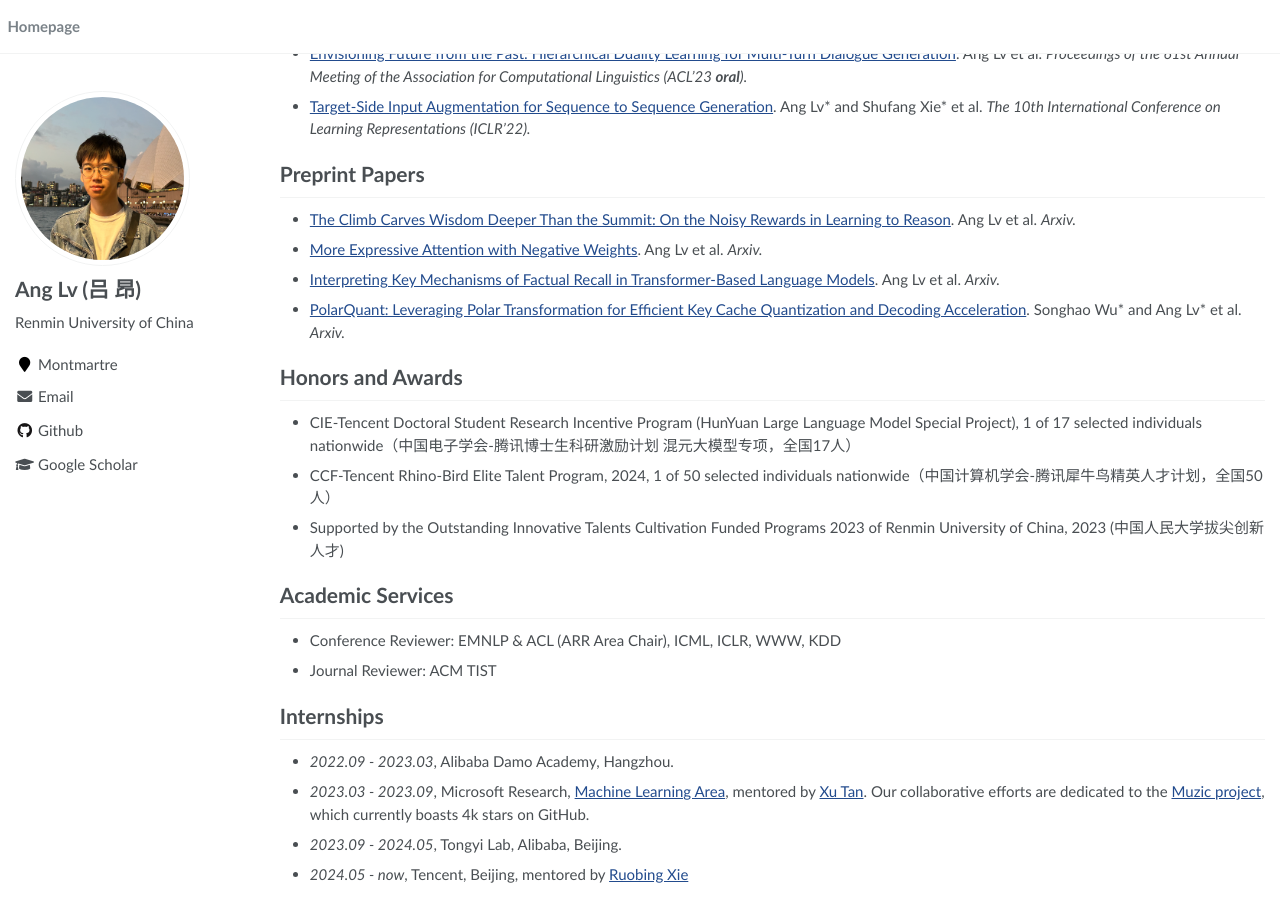
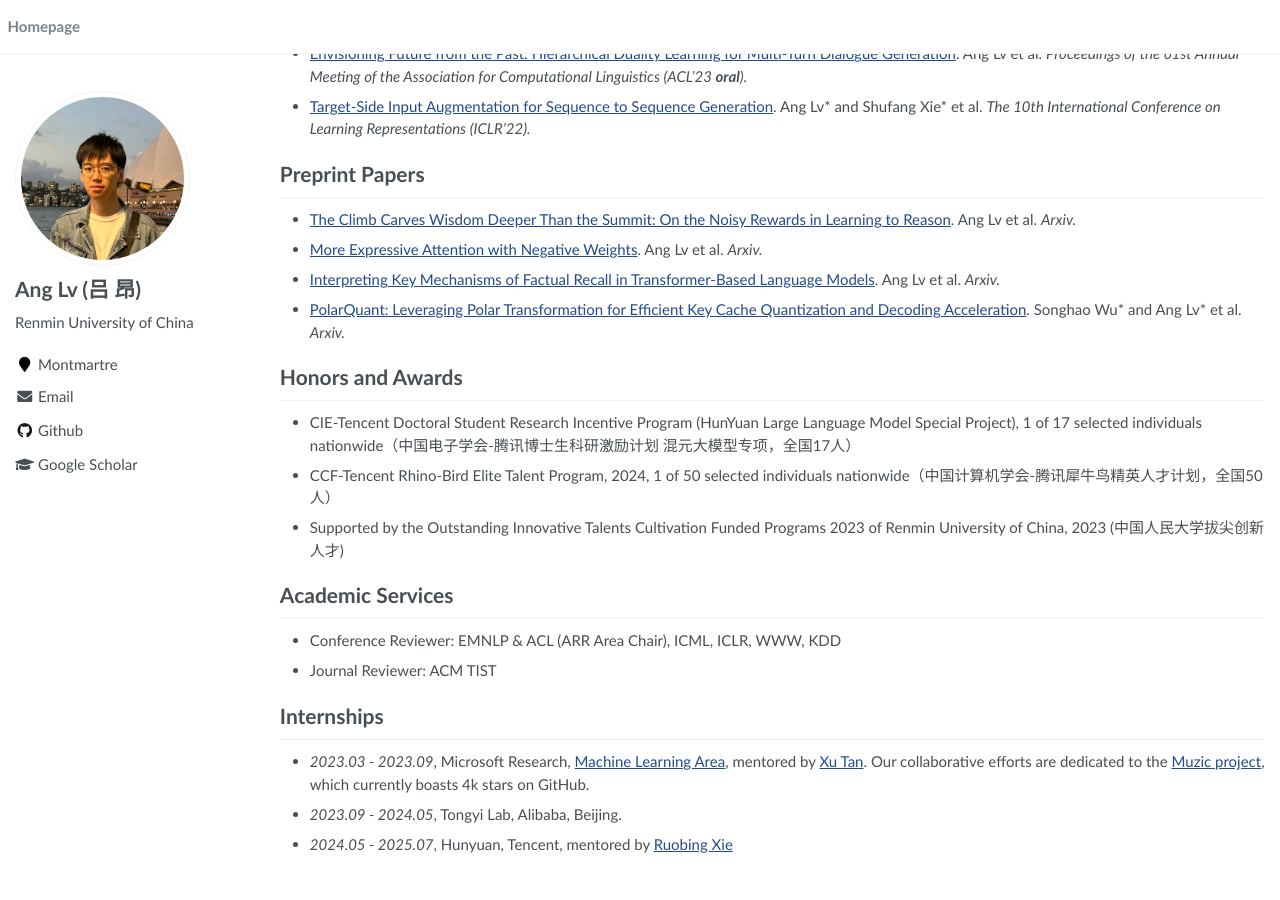
Before and after one commit to trestad/trestad.github.io, a Jekyll site: the page built from _pages/about.md, in a window 1280 px wide and 900 px high, scrolled down 770 px. Built offline with Jekyll 4.4.1, drawn with Linux system fonts in a browser that asks for light colours; after the commit the page ends 1640 px from its top, so only the background shows below that.

Commit message:
Update about.md

```diff
--- a/_pages/about.md
+++ b/_pages/about.md
@@ -65,7 +65,6 @@ China, 2023 (中国人民大学拔尖创新人才)
 - Journal Reviewer: ACM TIST
 
 # Internships
-- *2022.09 - 2023.03*, Alibaba Damo Academy, Hangzhou.
 - *2023.03 - 2023.09*, Microsoft Research, [Machine Learning Area](https://www.microsoft.com/en-us/research/group/machine-learning-research-group/), mentored by [Xu Tan](https://scholar.google.co.jp/citations?user=tob-U1oAAAAJ&hl=en). Our collaborative efforts are dedicated to the [Muzic project](https://github.com/microsoft/muzic), which currently boasts 4k stars on GitHub.
 - *2023.09 - 2024.05*, Tongyi Lab, Alibaba, Beijing.
-- *2024.05 - now*, Tencent, Beijing, mentored by [Ruobing Xie](https://ruobingxie.github.io/)
+- *2024.05 - 2025.07*, Hunyuan, Tencent, mentored by [Ruobing Xie](https://ruobingxie.github.io/)
```
